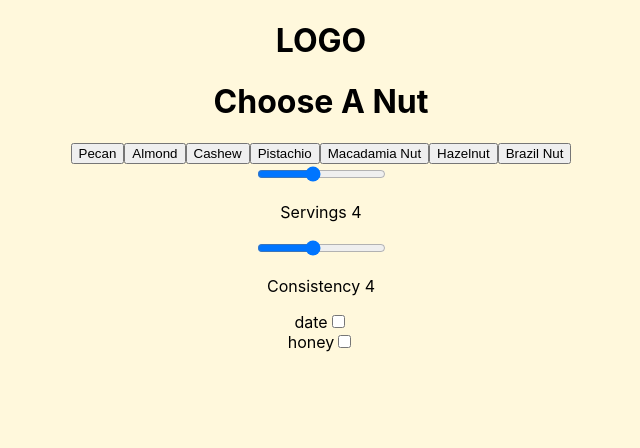
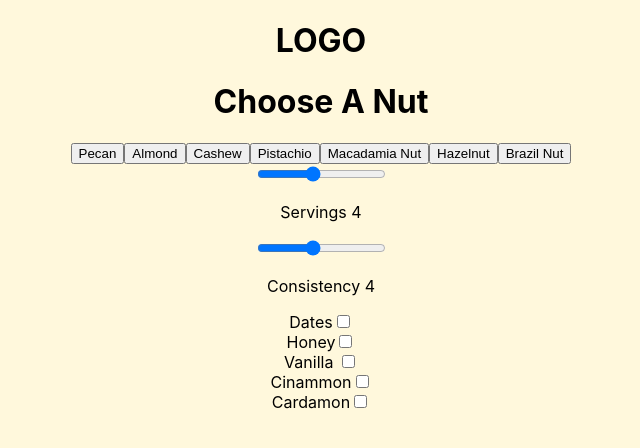
Before and after one commit to stoogs/NotMilkReact, a React (Create React App) app: page / in a window 1280 px wide. Shown: the top 448 px of the page, without its empty margins (319-959 px from the left). Built offline with nearby package versions, Linux system fonts and the light colour scheme.

Commit message:
Checkboxes for additions work independently. No form, can live update results on the fly

```diff
--- a/src/App.js
+++ b/src/App.js
@@ -18,6 +18,7 @@ class App extends Component {
     option2: false,   //honey
     option3: false,   //cinammon
     option4: false,   //cardamon
+
   }
 
   chooseNut = (chosen) => {
@@ -38,8 +39,12 @@ class App extends Component {
     })
   }
 
-  handleFormSubmit = (event) => {
-       console.log( event.target.checked)
+  additionsHandler = (event) => {
+      if(event.target.name==="Dates") {this.setState({ option0: event.target.checked})}
+      else if(event.target.name==="Honey") {this.setState({ option1: event.target.checked})}
+      else if(event.target.name==="Vanilla") {this.setState({ option2: event.target.checked})}
+      else if(event.target.name==="Cinammon") {this.setState({ option3: event.target.checked})}
+      else if(event.target.name==="Cardamon") {this.setState({ option4: event.target.checked})}
   }
 
 
@@ -47,7 +52,7 @@ class App extends Component {
 
     return (
       <div className="App">
-        {console.log(this.state.option0, this.state.option1)}
+
         <Logo>LOGO</Logo>
 
         <Heading chosen={this.state.chosen} />
@@ -69,12 +74,14 @@ class App extends Component {
         <p>Consistency {this.state.consistency}</p>
         </Consistency>
 
-        <Additions  label={"date"} option={this.state.option0}  additionsChecker={this.handleFormSubmit}/>
-        <Additions  label={"honey"}option={this.state.option1}  additionsChecker={this.handleFormSubmit}/>
+        <Additions
+          label={["Dates","Honey","Vanilla","Cinammon","Cardamon"]}
+          options={[this.state.option0,this.state.option1,this.state.option2,this.state.option3,this.state.option4]}
+          additions={this.additionsHandler}>
+        </Additions>
 
-
-
- </div>
+    {console.clear()}
+  </div>
     );
   }
 }
--- a/src/components/Additions.js
+++ b/src/components/Additions.js
@@ -2,13 +2,31 @@ import React from 'react';
 
 const additions  = (props) => {
     return (
-        <form name="additionsForm">
-            {/* <input type="checkbox" onClick={props.additionsChecker}  /> */}
-            <label>{props.label}</label>
-            <input type="checkbox" onClick={(event) => console.log(event.target.checked)}  />
-        </form>
+        <div>
+            {console.log(props.label[0], props.options[0])}
+            <label>{props.label[0]}</label>
+            <input onClick={props.additions} name={props.label[0]} type="checkbox" value={props.option}  />
+            <br/>
+            {console.log(props.label[1], props.options[1])}
+            <label>{props.label[1]}</label>
+            <input onClick={props.additions} name={props.label[1]} type="checkbox" value={props.option}   />
+            <br/>
+            {console.log(props.label[2], props.options[2])}
+            <label>{props.label[2]} </label>
+            <input onClick={props.additions} name={props.label[2]} type="checkbox" value={props.option}  />
+            <br/>
+            {console.log(props.label[3], props.options[3])}
+            <label>{props.label[3]}</label>
+            <input onClick={props.additions} name={props.label[3]} type="checkbox" value={props.option}  />
+            <br/>
+            {console.log(props.label[4], props.options[4])}
+            <label>{props.label[4]}</label>
+            <input onClick={props.additions} name={props.label[4]} type="checkbox" value={props.option}  />
+            </div>
     )
 }
+
+
 
 export default additions;
 
--- a/src/components/Consistency.js
+++ b/src/components/Consistency.js
@@ -3,9 +3,10 @@ import React from 'react';
 const consistency = (props) => {
     return (
     <div>
-    <input type="range" min={1} max={8}  onChange={props.consistencyValue} value={props.consistency}/>
+      <input type="range" min={1} max={8}  onChange={props.consistencyValue} value={props.consistency}/>
       {props.children}
-    </div>
+      {console.log("Consistency", props.consistency)}
+      </div>
     )
 }
 
--- a/src/components/Servings.js
+++ b/src/components/Servings.js
@@ -5,6 +5,8 @@ const servings = (props) => {
     <div>
     <input type="range" min={1} max={8} steps={2}  onChange={props.servingSize} value={props.servings} />
       {props.children}
+      {console.log("Servings", props.servings)}
+
     </div>
     )
 }
```
